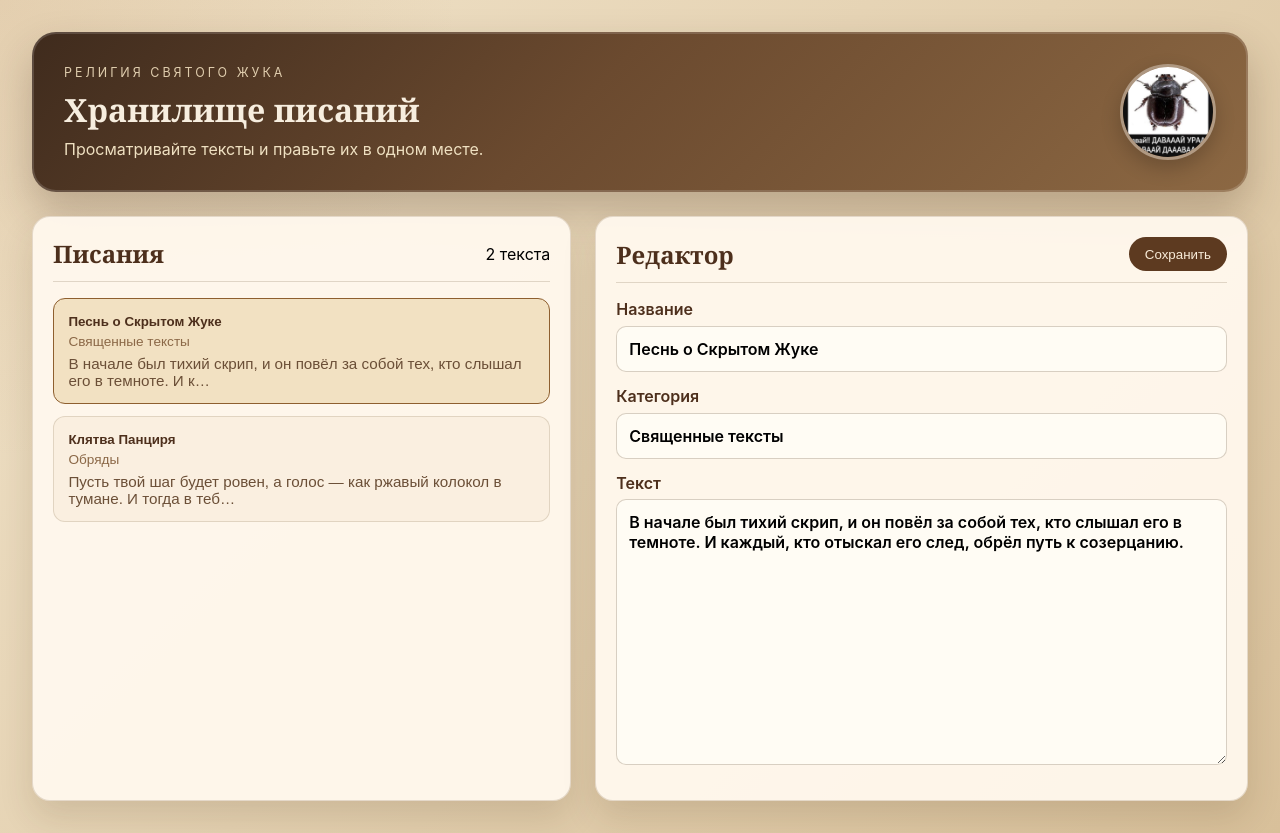
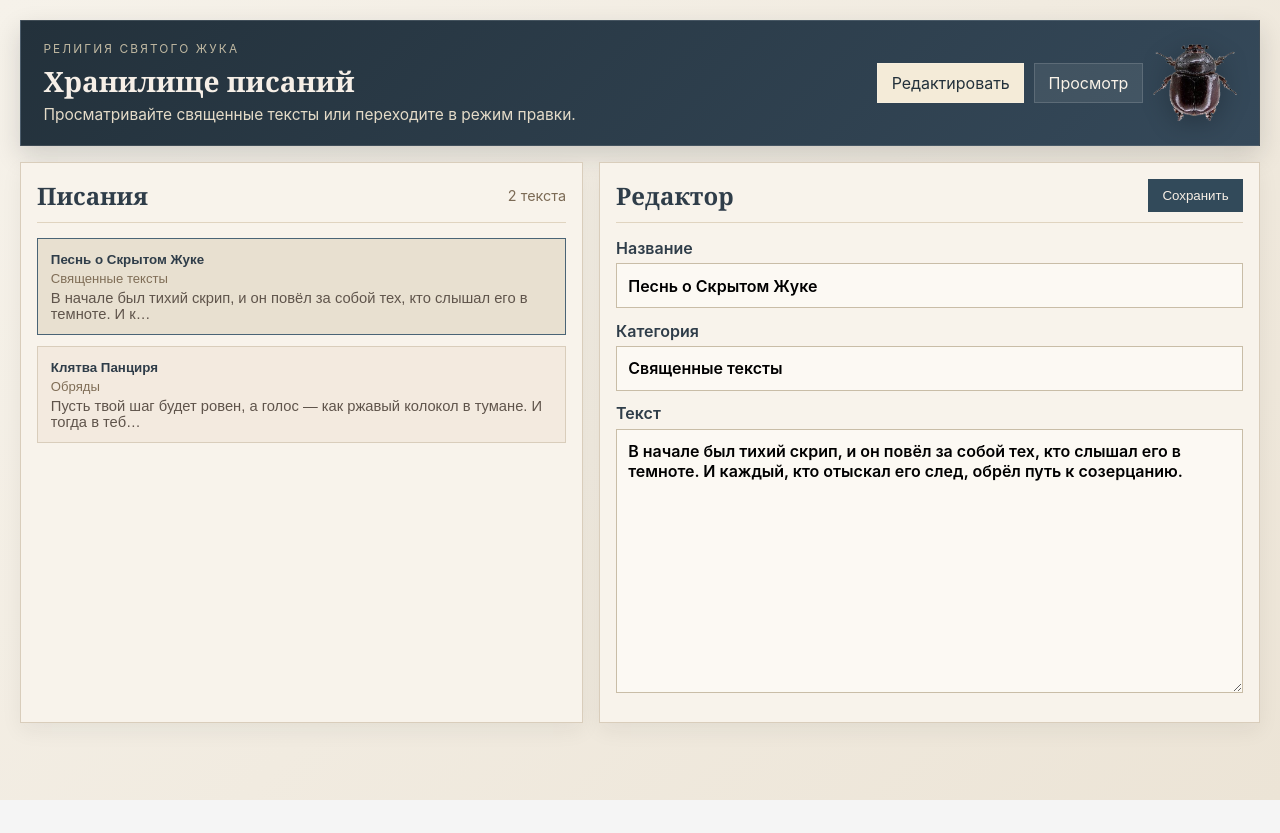
Before and after one commit to REzoa1/sacred-beetle, a React (Vite) app: page / in a window 1280 px wide. After the commit the page ends 800 px from the top, so only its background shows below. Built offline with nearby package versions, Linux system fonts and the light colour scheme.

Commit message:
feat: улучшен UI и добавлен режим просмотра

```diff
--- a/src/App.css
+++ b/src/App.css
@@ -1,154 +1,181 @@
 .page-shell {
   max-width: 1280px;
   margin: 0 auto;
-  padding: 2rem;
-  background:
-    radial-gradient(circle at top left, rgba(180, 131, 78, 0.2), transparent 30%),
-    linear-gradient(135deg, #f0e2c8 0%, #d8c09a 100%);
+  padding: 1.25rem;
+  background: linear-gradient(135deg, #f6f2ea 0%, #ece4d6 100%);
   min-height: 100vh;
 }
 
 .hero {
-  background: linear-gradient(135deg, #3f2b1d 0%, #6b4a2f 45%, #8c6843 100%);
-  color: #f7eedf;
-  border-radius: 24px;
-  padding: 2rem;
-  margin-bottom: 1.5rem;
-  box-shadow: inset 0 0 0 2px rgba(255, 255, 255, 0.15), 0 20px 40px rgba(60, 37, 18, 0.25);
+  background: linear-gradient(135deg, #23313b 0%, #35495a 100%);
+  color: #f6efe7;
+  padding: 1.25rem 1.4rem;
+  margin-bottom: 1rem;
   display: flex;
   justify-content: space-between;
   align-items: center;
   gap: 1rem;
+  border: 1px solid rgba(255, 255, 255, 0.12);
+  box-shadow: 0 10px 24px rgba(24, 32, 38, 0.16);
+}
+
+.hero-copy {
+  flex: 1;
+}
+
+.hero-actions {
+  display: flex;
+  align-items: center;
+  gap: 0.6rem;
+  flex-wrap: wrap;
 }
 
 .hero-symbol {
-  width: 96px;
-  height: 96px;
-  border-radius: 50%;
-  object-fit: cover;
-  border: 3px solid rgba(255, 255, 255, 0.35);
-  box-shadow: 0 8px 20px rgba(0, 0, 0, 0.2);
+  width: 84px;
+  height: 84px;
+  object-fit: contain;
+  filter: drop-shadow(0 6px 12px rgba(0, 0, 0, 0.24));
 }
 
 .eyebrow {
   text-transform: uppercase;
-  letter-spacing: 0.24em;
-  font-size: 0.78rem;
-  opacity: 0.9;
-  margin-bottom: 0.5rem;
-  color: #efddbc;
+  letter-spacing: 0.18em;
+  font-size: 0.74rem;
+  opacity: 0.86;
+  margin-bottom: 0.35rem;
+  color: #d9ceb2;
 }
 
 .hero h1 {
-  font-size: 2rem;
-  margin-bottom: 0.5rem;
+  font-size: 1.75rem;
+  margin-bottom: 0.35rem;
   font-family: 'Georgia', 'Times New Roman', serif;
 }
 
 .hero-text {
-  color: #efe0c1;
-  font-size: 1rem;
+  color: #e4dbc8;
+  font-size: 0.97rem;
   max-width: 560px;
+}
+
+.mode-toggle {
+  border: 1px solid rgba(255, 255, 255, 0.14);
+  background: rgba(255, 255, 255, 0.08);
+  color: #f9f2e8;
+  padding: 0.55rem 0.85rem;
+  cursor: pointer;
+  font: inherit;
+}
+
+.mode-toggle.active {
+  background: #f4ebd8;
+  color: #23313b;
 }
 
 .workspace {
   display: grid;
-  grid-template-columns: 0.95fr 1.15fr;
-  gap: 1.5rem;
+  grid-template-columns: 0.92fr 1.08fr;
+  gap: 1rem;
 }
 
 .panel {
-  background: rgba(255, 248, 238, 0.95);
-  border: 1px solid rgba(92, 62, 29, 0.16);
-  border-radius: 18px;
-  padding: 1.25rem;
-  box-shadow: 0 16px 34px rgba(66, 41, 16, 0.14);
+  background: #f8f3eb;
+  border: 1px solid #d9cdbb;
+  padding: 1rem;
+  box-shadow: 0 8px 20px rgba(29, 33, 39, 0.06);
 }
 
 .panel-header {
   display: flex;
   justify-content: space-between;
   align-items: center;
-  margin-bottom: 1rem;
-  border-bottom: 1px solid rgba(92, 62, 29, 0.18);
-  padding-bottom: 0.7rem;
+  margin-bottom: 0.9rem;
+  border-bottom: 1px solid #e0d4c0;
+  padding-bottom: 0.65rem;
 }
 
 .panel-header h2 {
-  color: #4d2f1c;
+  color: #2f3d49;
   font-family: 'Georgia', 'Times New Roman', serif;
+}
+
+.panel-header span {
+  color: #7c6b56;
+  font-size: 0.9rem;
 }
 
 .scripture-list {
   display: flex;
   flex-direction: column;
-  gap: 0.75rem;
+  gap: 0.65rem;
 }
 
 .scripture-card {
-  border: 1px solid rgba(92, 62, 29, 0.16);
-  border-radius: 12px;
-  padding: 0.9rem;
+  border: 1px solid #d9cdbb;
+  padding: 0.8rem;
   text-align: left;
-  background: rgba(250, 239, 223, 0.9);
+  background: #f3eadf;
   cursor: pointer;
-  transition: transform 0.15s ease, box-shadow 0.15s ease;
+  transition: border-color 0.15s ease, background 0.15s ease;
 }
 
 .scripture-card:hover {
-  transform: translateY(-2px);
-  box-shadow: 0 8px 16px rgba(66, 41, 16, 0.12);
+  border-color: #7b8f9f;
 }
 
 .scripture-card.active {
-  border-color: #8e5f2f;
-  background: #f2e1c2;
+  border-color: #4a6476;
+  background: #e8e0d0;
 }
 
 .scripture-card strong {
   display: block;
-  margin-bottom: 0.35rem;
-  color: #4d2f1c;
+  margin-bottom: 0.25rem;
+  color: #2f3d49;
 }
 
 .scripture-card span {
   display: inline-block;
-  font-size: 0.85rem;
-  color: #8b6847;
-  margin-bottom: 0.35rem;
+  font-size: 0.82rem;
+  color: #7f6d56;
+  margin-bottom: 0.25rem;
 }
 
 .scripture-card p {
-  color: #6b4f37;
-  font-size: 0.95rem;
+  color: #5f544b;
+  font-size: 0.92rem;
 }
 
 .editor-panel label {
   display: flex;
   flex-direction: column;
-  gap: 0.4rem;
-  margin-bottom: 0.9rem;
+  gap: 0.35rem;
+  margin-bottom: 0.8rem;
   font-weight: 600;
-  color: #4d2f1c;
+  color: #2f3d49;
 }
 
 .editor-panel input,
 .editor-panel textarea {
-  border: 1px solid rgba(92, 62, 29, 0.24);
-  border-radius: 10px;
-  padding: 0.75rem;
+  border: 1px solid #c9bda7;
+  padding: 0.7rem;
   font: inherit;
   resize: vertical;
-  background: rgba(255, 252, 245, 0.95);
+  background: #fcf9f3;
 }
 
 .save-button {
   border: none;
-  border-radius: 999px;
-  padding: 0.6rem 1rem;
-  background: #5d3a20;
-  color: #f8ebd8;
+  padding: 0.55rem 0.9rem;
+  background: #324a5a;
+  color: #f7efe5;
   cursor: pointer;
+}
+
+.view-panel .view-content {
+  color: #4a453f;
+  line-height: 1.7;
+  white-space: pre-wrap;
 }
 
 .empty-state {
@@ -158,16 +185,43 @@
   justify-content: center;
   align-items: center;
   text-align: center;
-  color: #7b5a3f;
+  color: #6f675f;
 }
 
 @media (max-width: 900px) {
-  .workspace {
-    grid-template-columns: 1fr;
+  .page-shell {
+    padding: 0.8rem;
   }
 
   .hero {
     flex-direction: column;
     align-items: flex-start;
   }
+
+  .hero-actions {
+    width: 100%;
+  }
+
+  .workspace {
+    grid-template-columns: 1fr;
+  }
 }
+
+@media (max-width: 600px) {
+  .hero {
+    padding: 1rem;
+  }
+
+  .hero h1 {
+    font-size: 1.4rem;
+  }
+
+  .mode-toggle {
+    width: 100%;
+  }
+
+  .hero-symbol {
+    width: 64px;
+    height: 64px;
+  }
+}
--- a/src/pages/HomePage.tsx
+++ b/src/pages/HomePage.tsx
@@ -27,6 +27,7 @@
 function HomePage() {
   const [scriptures, setScriptures] = useState(initialScriptures)
   const [selectedId, setSelectedId] = useState(initialScriptures[0]?.id ?? '')
+  const [isEditing, setIsEditing] = useState(true)
 
   const selectedScripture = useMemo(
     () => scriptures.find((item) => item.id === selectedId) ?? null,
@@ -40,17 +41,35 @@
   return (
     <div className="page-shell">
       <header className="hero">
-        <div>
+        <div className="hero-copy">
           <p className="eyebrow">Религия святого жука</p>
           <h1>Хранилище писаний</h1>
-          <p className="hero-text">Просматривайте тексты и правьте их в одном месте.</p>
+          <p className="hero-text">Просматривайте священные тексты или переходите в режим правки.</p>
         </div>
-        <img className="hero-symbol" src="/beetle.jpg" alt="Символ святого жука" />
+        <div className="hero-actions">
+          <button type="button" className={`mode-toggle ${isEditing ? 'active' : ''}`} onClick={() => setIsEditing(true)}>
+            Редактировать
+          </button>
+          <button type="button" className={`mode-toggle ${!isEditing ? 'active' : ''}`} onClick={() => setIsEditing(false)}>
+            Просмотр
+          </button>
+          <img className="hero-symbol" src="/juk.png" alt="Символ святого жука" />
+        </div>
       </header>
 
       <main className="workspace">
         <ScriptureList scriptures={scriptures} selectedId={selectedId} onSelect={setSelectedId} />
-        <EditorPanel scripture={selectedScripture} onSave={handleSave} />
+        {isEditing ? (
+          <EditorPanel scripture={selectedScripture} onSave={handleSave} />
+        ) : (
+          <section className="panel view-panel">
+            <div className="panel-header">
+              <h2>{selectedScripture?.title ?? 'Выберите писание'}</h2>
+              <span>{selectedScripture?.category ?? ''}</span>
+            </div>
+            <p className="view-content">{selectedScripture?.content ?? 'Выберите текст из списка, чтобы открыть его в режиме просмотра.'}</p>
+          </section>
+        )}
       </main>
     </div>
   )
```
Also changed, not shown: juk.png (added).
